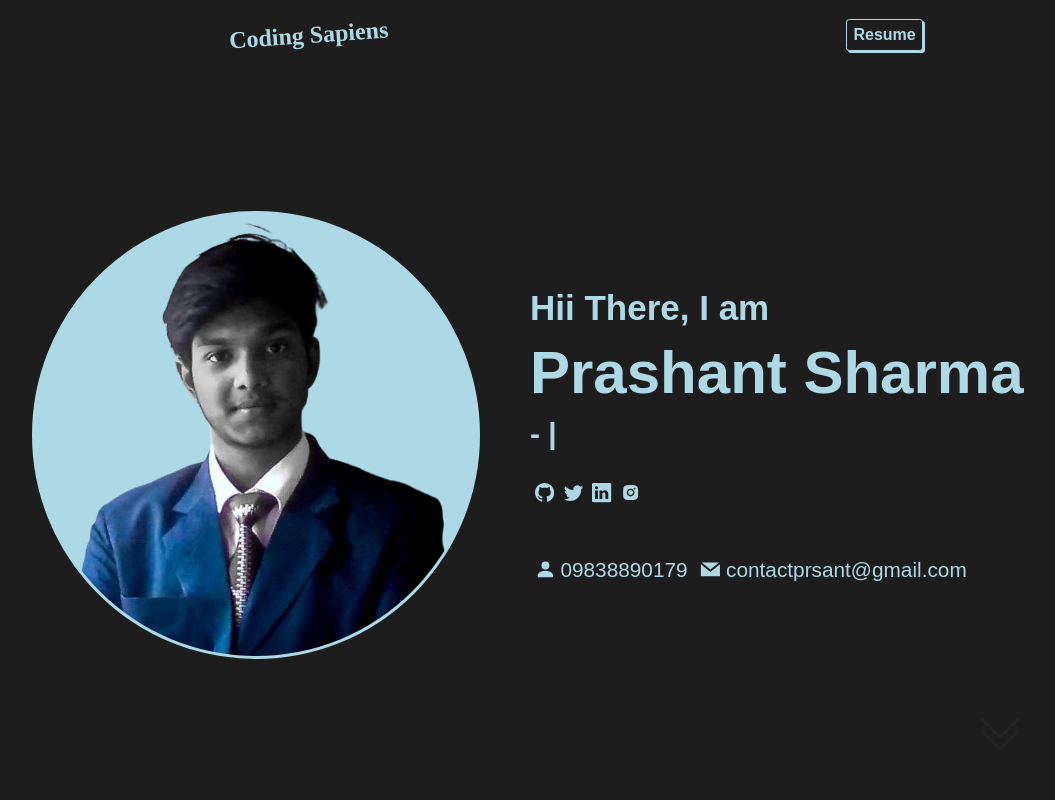
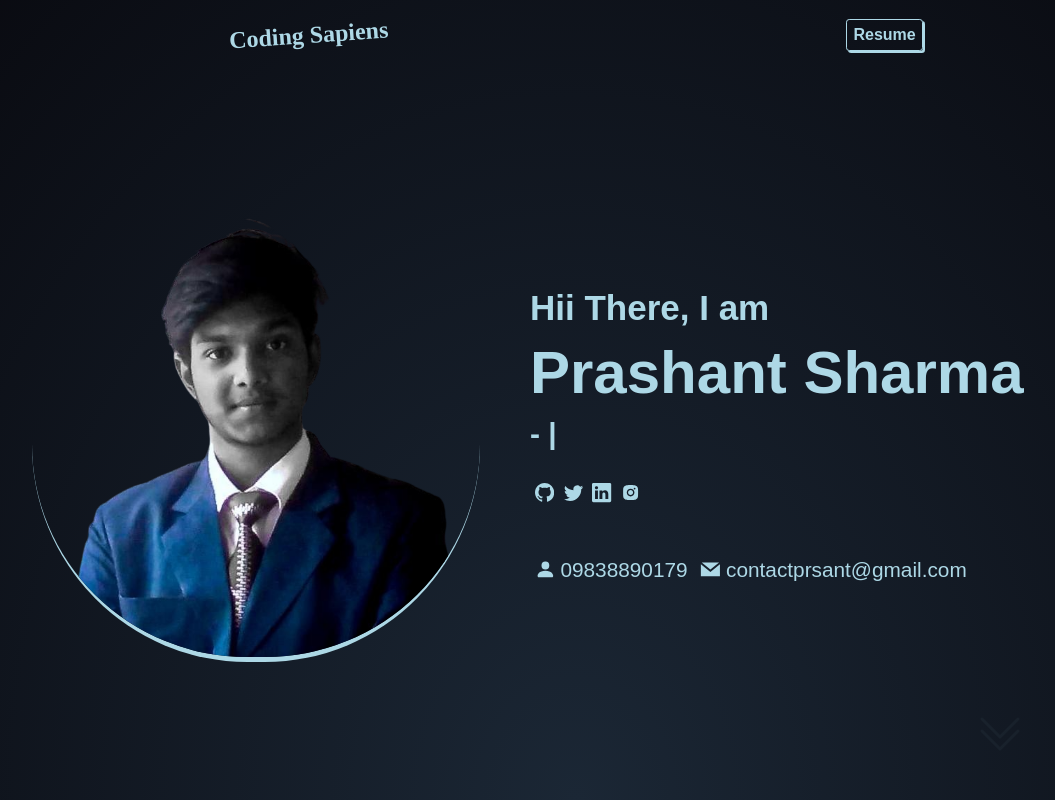
Before and after one commit to codingsapienss/protfolio-website, a React (Vite) app: page / in a window 1280 px wide. Shown: the whole page, without its empty margins (64-1119 px from the left). Built offline with nearby package versions, Linux system fonts and the light colour scheme; a web font is replaced by a local one.

Commit message:
UI Update

```diff
--- a/src/App.scss
+++ b/src/App.scss
@@ -13,11 +13,17 @@
   font-family: "M PLUS 1 Code", sans-serif;
   overflow-x: hidden;
   color: $mainColor;
-  background-color: $bgColor;
+  // background-color: $bgColor;
 }
 
 .app {
   height: 100vh;
+  background: radial-gradient(
+    at center bottom,
+    rgb(27, 39, 53) 0%,
+    rgb(9, 10, 16) 100%
+  );
+
   .section {
     width: 100%;
     height: calc(100vh - 70px);
--- a/src/components/Contact/Contact.jsx
+++ b/src/components/Contact/Contact.jsx
@@ -25,6 +25,7 @@ const Contact = () => {
   return (
 
     <div id='contact' className='contact'>
+
       <div className="contactContainer">
 
         <div className="img">
--- a/src/components/Contact/Contact.scss
+++ b/src/components/Contact/Contact.scss
@@ -60,6 +60,7 @@
       }
       input,
       textarea {
+        background: transparent;
         font-size: 1.2rem;
         padding: 0.4rem 0.7rem;
         margin: 1rem 0.4rem;
@@ -75,17 +76,18 @@
       input[type="submit"] {
         cursor: pointer;
         font-size: 1.5rem;
-        // background-color: $mainColor;
+        background-color: $bgColor;
+
         color: $mainColor;
         border: 0.5px solid $mainColor;
-        box-shadow: 2px 2px $mainColor;
+        box-shadow: 1px 1px $mainColor;
         font-weight: bolder;
         &:hover {
           background-color: $mainColor;
           color: $bgColor;
           position: relative;
-          top: 2px;
-          left: 2px;
+          top: 1px;
+          left: 1px;
           box-shadow: none;
         }
       }
--- a/src/components/Intro/Intro.jsx
+++ b/src/components/Intro/Intro.jsx
@@ -19,13 +19,16 @@ const Intro = () => {
     init(textRef.current, { showCursor: true, backDelay: 2000, strings: ['Front-end Developer', 'Javascript + React Developer', 'Writer', 'Coding Sapiens'] })
   }, [])
   return (
+
+    <>
+
       <div id='intro' className='intro'>
+
         <div className="mainContainer">
 
           <div className="imgContainer">
             <img src='\prashant.png' alt="Prashant" />
           </div>
-
           <div className="details">
             <h2>Hii There, I am </h2>
             <h1>Prashant Sharma </h1>
@@ -98,6 +101,7 @@ const Intro = () => {
           </div>
         </div>
       </div >
+    </>
   )
 }
 
--- a/src/components/Intro/Intro.scss
+++ b/src/components/Intro/Intro.scss
@@ -31,10 +31,9 @@
       }
       img {
         // max-width: 70%;
-        opacity: 1;
-        border-radius: 50%;
-        border: 3px solid lightblue;
-        background-color: lightblue;
+        border-radius: 48%;
+        border-bottom: 5px solid lightblue;
+        // background-color: rgb(9, 10, 15);
       }
     }
 
--- a/src/components/Portfolio/Portfolio.jsx
+++ b/src/components/Portfolio/Portfolio.jsx
@@ -17,8 +17,11 @@ const Portfolio = () => {
 
 
 
-  return (<>
+  return (
+    <>
+
       <div id="portfolio" className="portfolio">
+
         <h1>Projects</h1>
         <ul>
           {list.map((item) => {
--- a/src/components/Portfolio/Portfolio.scss
+++ b/src/components/Portfolio/Portfolio.scss
@@ -63,14 +63,12 @@
 
       &:nth-child(odd) {
         flex-direction: row-reverse;
-
       }
-
 
       @include mobile {
         display: flex;
         margin: 8px;
-      //  margin-left: 8px;
+        //  margin-left: 8px;
         margin-bottom: 70px;
         padding: 8px 0;
         flex-direction: column;
@@ -156,7 +154,7 @@
           font-weight: normal;
           @include mobile {
             margin: 0 10px;
-            text-align : center ;
+            text-align: center;
             font-size: 0.7rem;
           }
         }
--- a/src/global.scss
+++ b/src/global.scss
@@ -1,6 +1,6 @@
 $mainColor: lightBlue;
-$bgColor: rgb(29, 29, 29);
-
+// $bgColor: rgb(29, 29, 29);
+$bgColor: rgb(20, 28, 38);
 $width: 768px;
 
 @mixin mobile {
```
Lines whose indentation alone changed are shown as unchanged.
